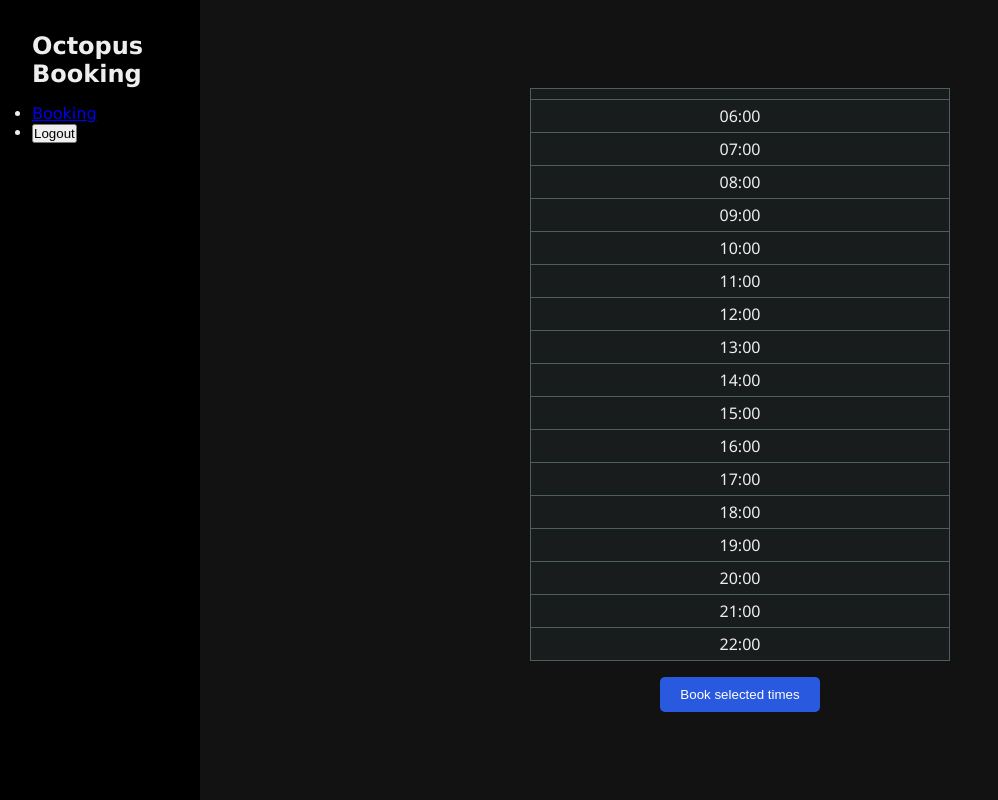
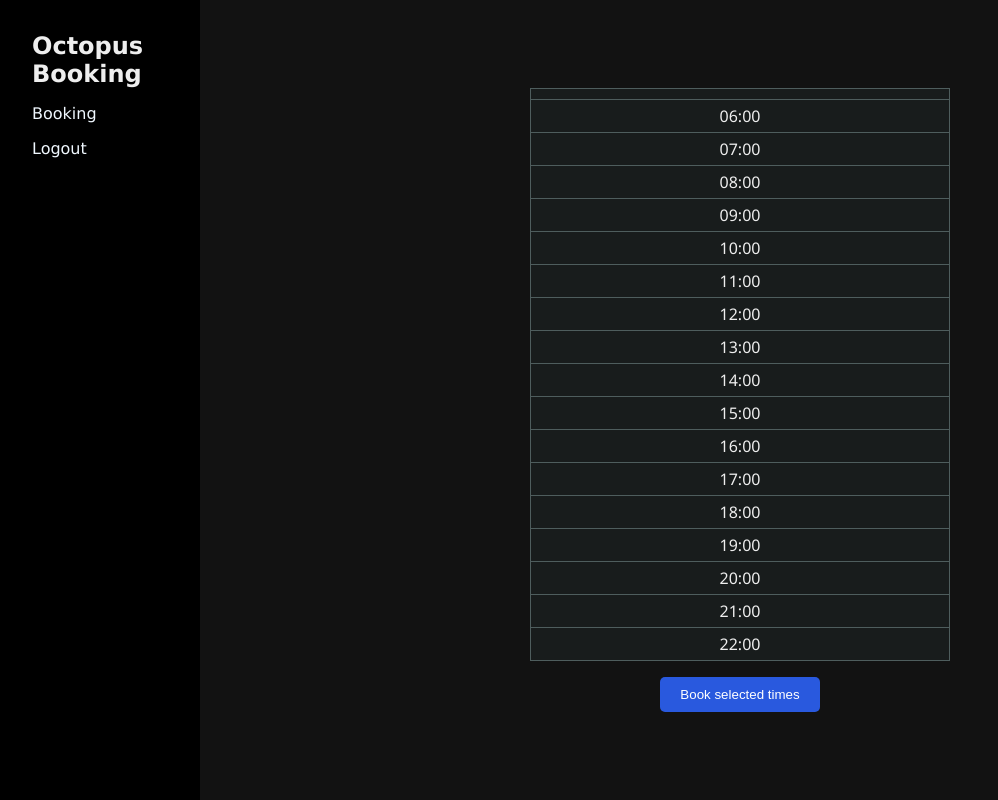
Before and after one commit to davlin0222/octopus-booking, a PHP site: page /pages/booking.php in a window 1280 px wide. Shown: the whole page, without its empty margins (0-998 px from the left). Run offline with PHP 8.4, Linux system fonts and the light colour scheme; the visitor is signed in with stand-in values (Sample User, id 1); data that the repository does not hold is empty; style sheets or scripts are compiled from the project's sources.

Commit message:
Style menu items

```diff
--- a/assets/css/dist/menu.css
+++ b/assets/css/dist/menu.css
@@ -1 +1,23 @@
-/*# sourceMappingURL=menu.css.map */
+.menu__nav-list {
+  list-style-type: none;
+}
+
+.menu__nav-list__item {
+  margin-bottom: 1rem;
+}
+
+.menu__nav-list__link {
+  color: aliceblue;
+  background: none;
+  border: none;
+  text-decoration: none;
+  width: 100%;
+  display: inline-block;
+  font-size: 1rem;
+  text-align: left;
+  cursor: pointer;
+  -webkit-user-select: none;
+     -moz-user-select: none;
+          user-select: none;
+  font-family: inherit;
+}/*# sourceMappingURL=menu.css.map */
--- a/components/menu/menu.php
+++ b/components/menu/menu.php
@@ -1,12 +1,12 @@
-<aside class="page__menu">
+<aside class="page__menu menu">
     <h1 class="heading">Octopus Booking</h1>
-    <nav>
-        <ul>
-            <li>
-                <a href="./booking.php">Booking</a>
+    <nav class="menu__navbar">
+        <ul class="menu__nav-list">
+            <li class="menu__nav-list__item">
+                <a class="menu__nav-list__link" href="./booking.php">Booking</a>
             </li>
-            <li>
-                <button type="button" id="logout-button">Logout</button>
+            <li class="menu__nav-list__item">
+                <button class="menu__nav-list__link" type="button" id="logout-button">Logout</button>
             </li>
         </ul>
     </nav>
--- a/components/menu/menu.scss
+++ b/components/menu/menu.scss
@@ -1,2 +1,19 @@
-.page__menu {
+.menu__nav-list {
+    list-style-type: none;
 }
+.menu__nav-list__item {
+    margin-bottom: 1rem;
+}
+.menu__nav-list__link {
+    color: aliceblue;
+    background: none;
+    border: none;
+    text-decoration: none;
+    width: 100%;
+    display: inline-block;
+    font-size: 1rem;
+    text-align: left;
+    cursor: pointer;
+    user-select: none;
+    font-family: inherit;
+}
```
Also changed, not shown: 1 other file.
